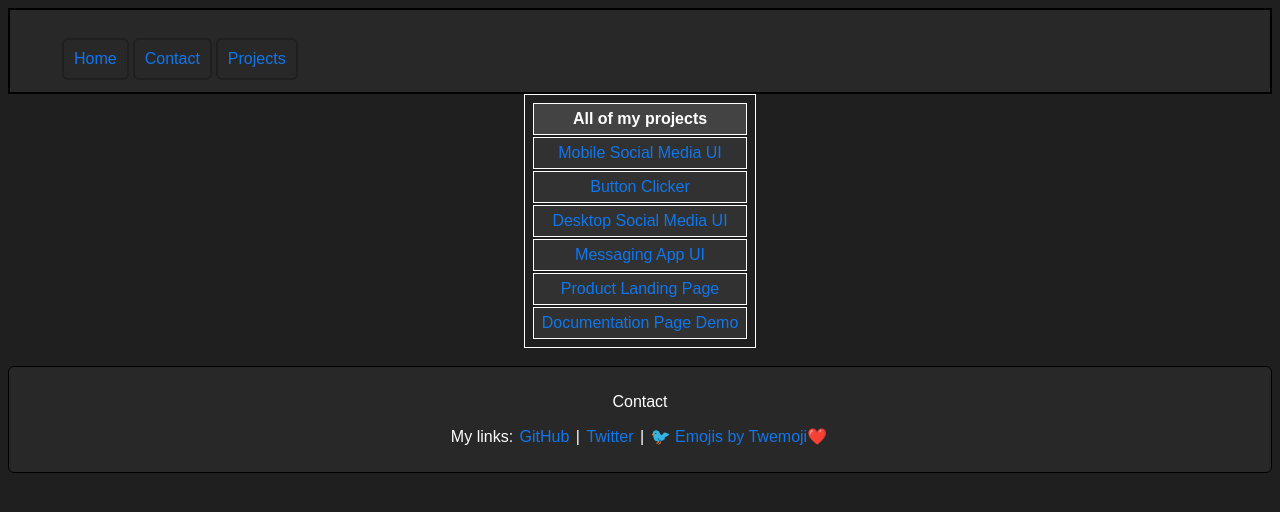
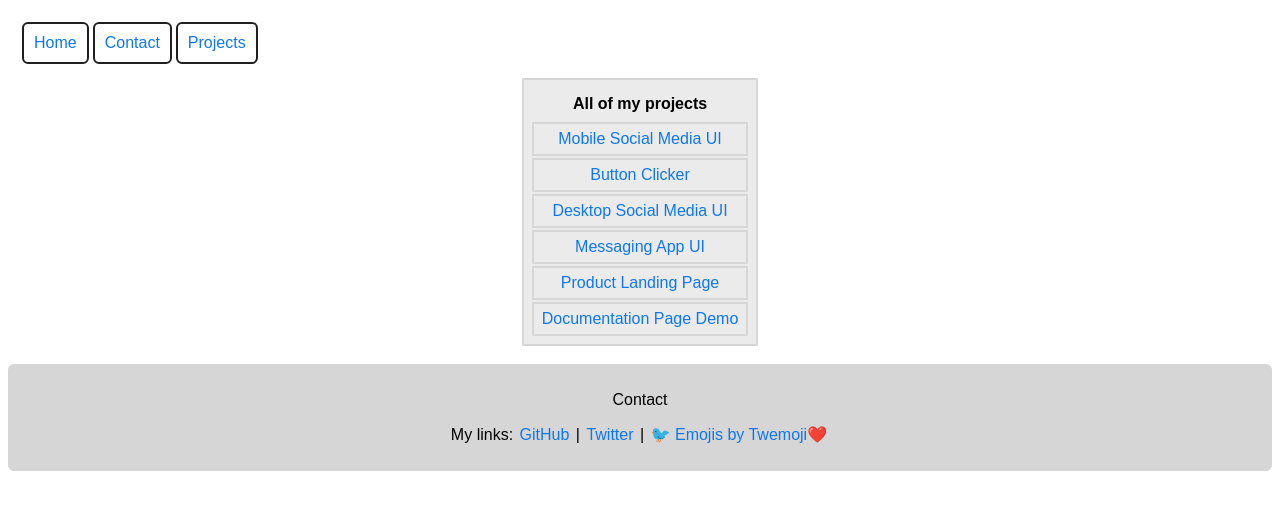
Before and after one commit to bedwras/portfolio, a plain HTML site: page projects.html in a window 1280 px wide. Drawn offline with Linux system fonts and the light colour scheme; a script that the page names is missing.

Commit message:
Updated themes

```diff
--- a/styles.css
+++ b/styles.css
@@ -34,7 +34,7 @@
     font-size: 16px;
     color: rgb(15, 119, 238);
     padding: 10px;
-    background-color: #282828;
+    background-color: #ffffff;
 }
 
 .welcome-box {
@@ -60,8 +60,8 @@
 }
 
 body {
-    background-color: #1f1f1f;
-    color: rgb(255, 255, 255);
+    background-color: #ffffff;
+    color: rgb(0, 0, 0);
 }
 
 * {
@@ -70,8 +70,8 @@ body {
 
 .footer {
     bottom: 0px;
-    background-color: #282828;
-    border: 1px solid black;
+    background-color: #d6d6d6;
+    border: 1px solid #d6d6d6;
     border-radius: 6px;
     padding: 10px;
     text-align: center;
@@ -98,12 +98,12 @@ img {
     position: sticky;
     top: 0px;
     height: 100%;
-    border: 2px solid black;
+    border: 2px solid white;
     padding: 10px;
     z-index: 1001;
-    background-color: #282828;
+    background-color: #ffffff;
     overflow: hidden;
-    object-fit: contain;
+    justify-content: center;
 }
 
 #nav-link {
@@ -124,17 +124,18 @@ img {
 .nav-list {
     font-style: none;
     list-style: none;
+    display: inline;
 
 }
 
 #nav-link:hover, #project-btn:hover, .link:hover {
-    background-color: rgba(98, 98, 98, 0.645);
+    background-color:#c2c2c2 ;
     cursor: pointer;
     transition-duration: 300ms;
 }
 
 #nav-link:active, #project-btn:active {
-    background-color: rgba(98, 98, 98, 0.734);
+    background-color: #adadad;
     transition-duration: 300ms;
 }
 
@@ -214,17 +215,17 @@ img.emoji {
     margin-left: auto;
    }
    .listdata, th {
-    border:1px solid;
+    border:1px solid #ebebeb;
     padding:6px;
-    background-color: #1f1f1f;
+    background-color: #ebebeb;
    }
    .listdata, td {
-    border:1px solid;
+    border:2px solid #d6d6d6;
     padding:6px;
    }
    th {
-    background-color: #434343;
+    background-color: #ebebeb;
    }
    tr {
-    background-color: #313131;
+    background-color: #ebebeb;
    }
```
